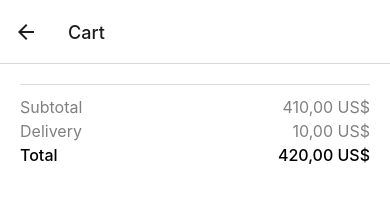
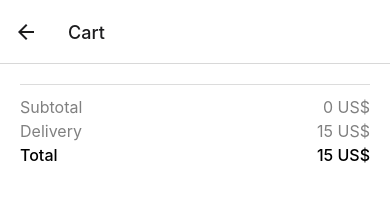
Before and after one commit to oldrefery/NikeApp, a React Native app: screen /Cart in a window 390 px wide. Shown: the top 215 px of the page. Built offline with nearby package versions, Linux system fonts and the light colour scheme.

Commit message:
feat: add redux (reducer, slice,selectors) to shopping cart

```diff
--- a/src/components/CartListItem.tsx
+++ b/src/components/CartListItem.tsx
@@ -38,7 +38,9 @@ export const CartListItem = ({ cartItem }: CartListItemProps) => {
             size={24}
             color="gray"
           />
-          <Text style={styles.itemTotal}>$320.0</Text>
+          <Text style={styles.itemTotal}>
+            ${cartItem.product.price * cartItem.quantity}
+          </Text>
         </View>
       </View>
     </View>
--- a/src/components/CartTotals.tsx
+++ b/src/components/CartTotals.tsx
@@ -1,21 +1,33 @@
 import { StyleSheet, Text, View } from "react-native";
+import { useSelector } from "react-redux";
+import {
+  selectDelivery,
+  selectSubtotal,
+  selectTotal,
+} from "../features/cartSlice";
 
-export const CartTotals = () => (
+export const CartTotals = () => {
+  const subTotal = useSelector(selectSubtotal);
+  const delivery = useSelector(selectDelivery);
+  const total = useSelector(selectTotal);
+
+  return (
     <View style={styles.totalsContainer}>
       <View style={styles.row}>
         <Text style={styles.text}>Subtotal</Text>
-      <Text style={styles.text}>410,00 US$</Text>
+        <Text style={styles.text}>{subTotal} US$</Text>
       </View>
       <View style={styles.row}>
         <Text style={styles.text}>Delivery</Text>
-      <Text style={styles.text}>10,00 US$</Text>
+        <Text style={styles.text}>{delivery} US$</Text>
       </View>
       <View style={styles.row}>
         <Text style={styles.textBold}>Total</Text>
-      <Text style={styles.textBold}>420,00 US$</Text>
+        <Text style={styles.textBold}>{total} US$</Text>
       </View>
     </View>
   );
+};
 
 const styles = StyleSheet.create({
   totalsContainer: {
--- a/src/features/cartSlice.ts
+++ b/src/features/cartSlice.ts
@@ -1,5 +1,6 @@
-import { createSlice } from "@reduxjs/toolkit";
+import { createSelector, createSlice } from "@reduxjs/toolkit";
 import { ICartItem } from "../data/cart";
+import { RootState } from "../store/store";
 
 type SliceState = {
   items: ICartItem[];
@@ -50,3 +51,25 @@ export const cartSlice = createSlice({
 });
 
 export const { addItem, changeQuantity } = cartSlice.actions;
+export const selectNumberOfItems = (state: RootState) =>
+  state.cart.items.length;
+
+export const selectSubtotal = (state: RootState) =>
+  state.cart.items.reduce(
+    (acc, item) => acc + item.product.price * item.quantity,
+    0
+  );
+
+const cartSelector = (state: RootState) => state.cart;
+
+export const selectDelivery = createSelector(
+  cartSelector,
+  selectSubtotal,
+  (cart, subtotal) => (subtotal >= cart.freeDeliveryFrom ? 0 : cart.deliveryFee)
+);
+
+export const selectTotal = createSelector(
+  selectSubtotal,
+  selectDelivery,
+  (subtotal, delivery) => subtotal + delivery
+);
--- a/src/navigation/navigation.tsx
+++ b/src/navigation/navigation.tsx
@@ -6,6 +6,8 @@ import { ShoppingCartScreen } from "../screens/ShoppingCartScreen";
 import { Pressable, StyleSheet, Text } from "react-native";
 import { FontAwesome } from "@expo/vector-icons";
 import { RootStackParamList } from "./types";
+import { useSelector } from "react-redux";
+import { selectNumberOfItems } from "../features/cartSlice";
 
 const Stack = createNativeStackNavigator<RootStackParamList>();
 
@@ -22,6 +24,7 @@ const styles = StyleSheet.create({
   },
 });
 export const Navigation = () => {
+  const numberOfItems = useSelector(selectNumberOfItems);
   return (
     <NavigationContainer>
       <Stack.Navigator
@@ -39,7 +42,7 @@ export const Navigation = () => {
                 style={styles.cartContainer}
               >
                 <FontAwesome name="shopping-cart" size={18} color="gray" />
-                <Text style={styles.cartText}>1</Text>
+                <Text style={styles.cartText}>{numberOfItems}</Text>
               </Pressable>
             ),
           })}
```
Lines whose indentation alone changed are shown as unchanged.
